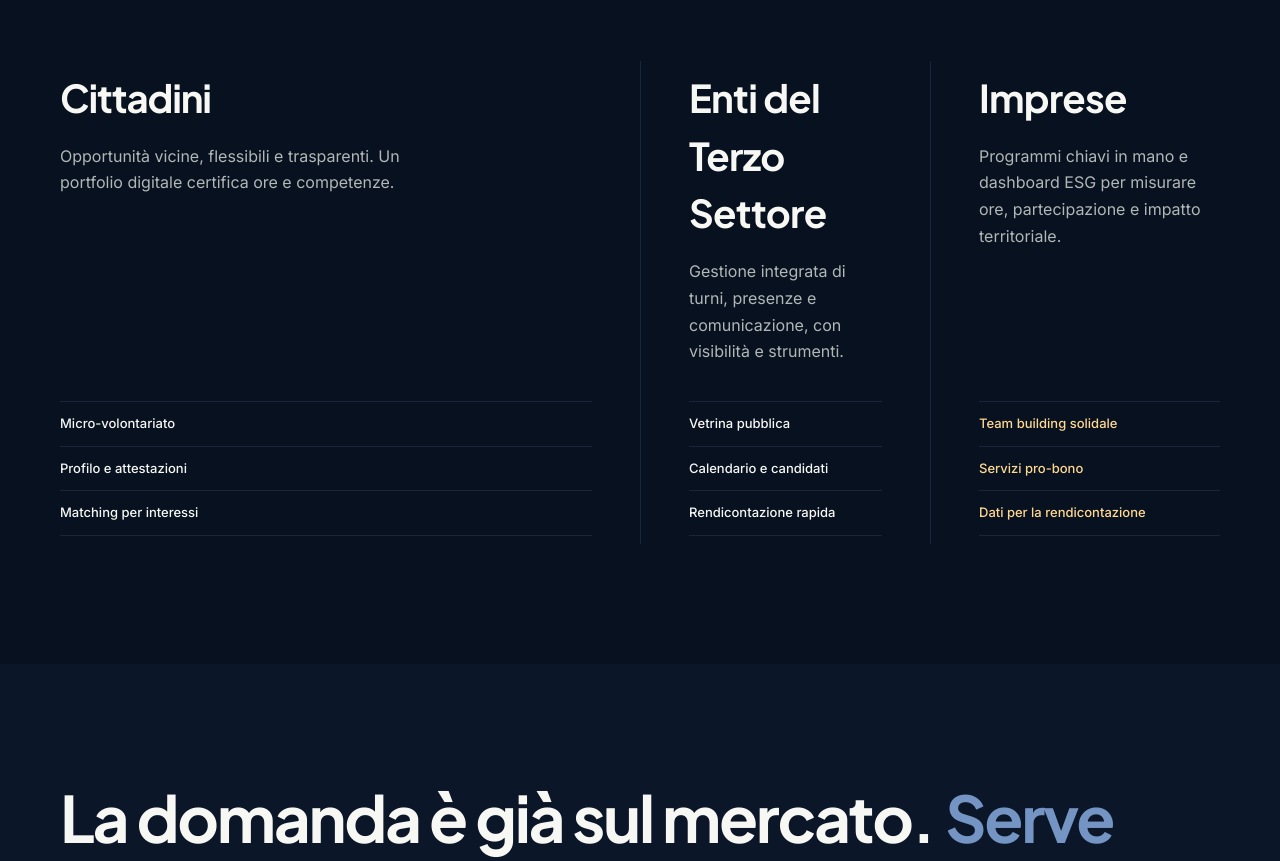
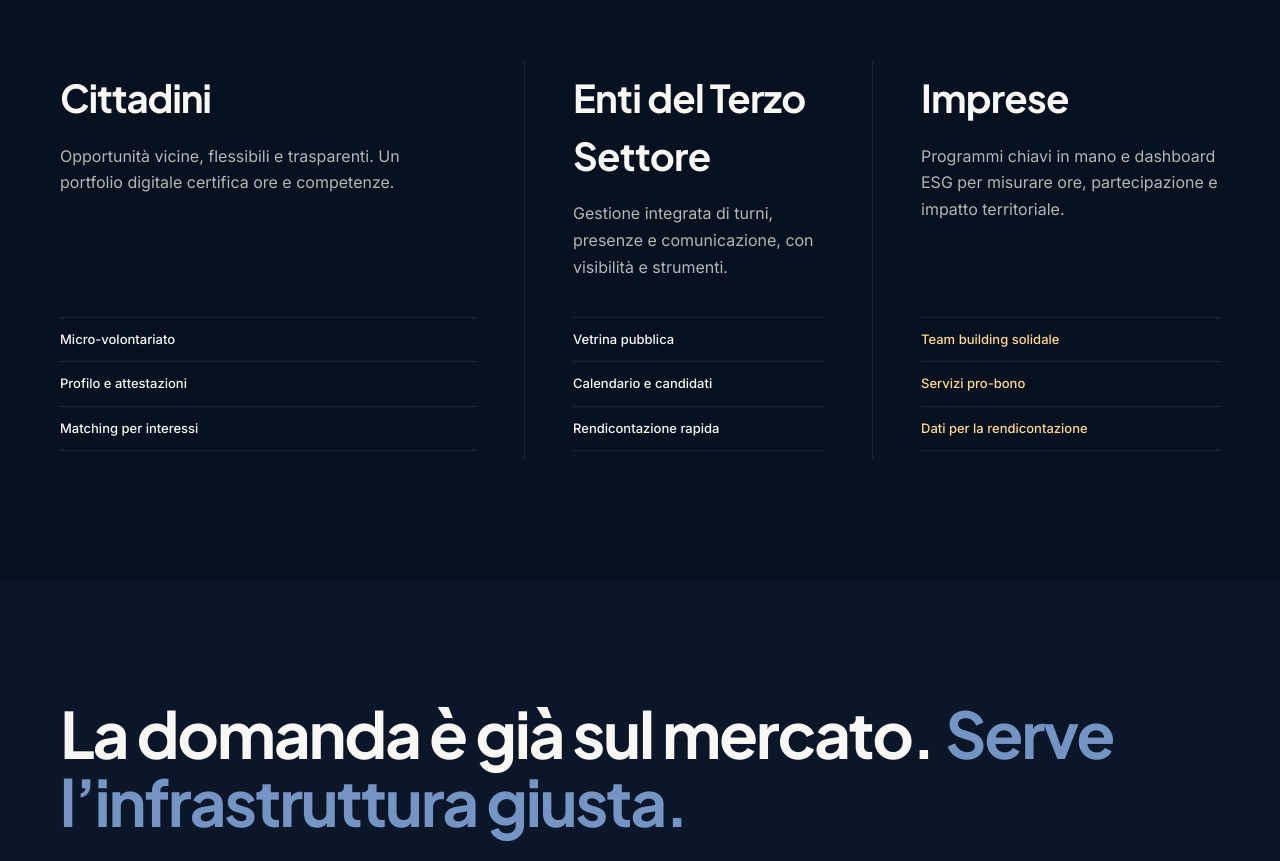
Before and after one commit to MatteRubbiani/volontariando-landing, an Astro site: page /en in a window 1280 px wide. Shown: the part 3283-4144 px from the top of the page. Built offline with nearby package versions, Linux system fonts and the light colour scheme; Astro itself is replaced by a stand-in of ours.

```diff
--- a/src/components/Landing.astro
+++ b/src/components/Landing.astro
@@ -1126,7 +1126,7 @@ import BrandLogo from './NextLogo.astro';
 	}
 	.ecosystem-bento {
 		display: grid;
-		grid-template-columns: repeat(12, 1fr);
+		grid-template-columns: repeat(10, 1fr);
 		gap: 0;
 	}
 	.ecosystem-primary,
@@ -1138,7 +1138,7 @@ import BrandLogo from './NextLogo.astro';
 		padding: 8px 48px 8px 0;
 	}
 	.ecosystem-primary {
-		grid-column: span 6;
+		grid-column: span 4;
 		grid-row: auto;
 	}
 	.ecosystem-secondary {
--- a/src/layouts/Layout.astro
+++ b/src/layouts/Layout.astro
@@ -48,7 +48,7 @@ const ogImageUrl = new URL('/og-image.svg', siteOrigin).toString();
             content="4M7SfimwwLv-f_B58F-qbJVWbwgQzootomRGMjQlhNU"
         />
 
-        <link rel="icon" type="image/svg+xml" href="/favicon.svg" />
+        <link rel="icon" type="image/svg+xml" href="/favicon.svg?v=2" />
 
         <link rel="preconnect" href="https://fonts.googleapis.com" />
         <link rel="preconnect" href="https://fonts.gstatic.com" crossorigin />
```
Also changed, not shown: public/favicon.svg.
